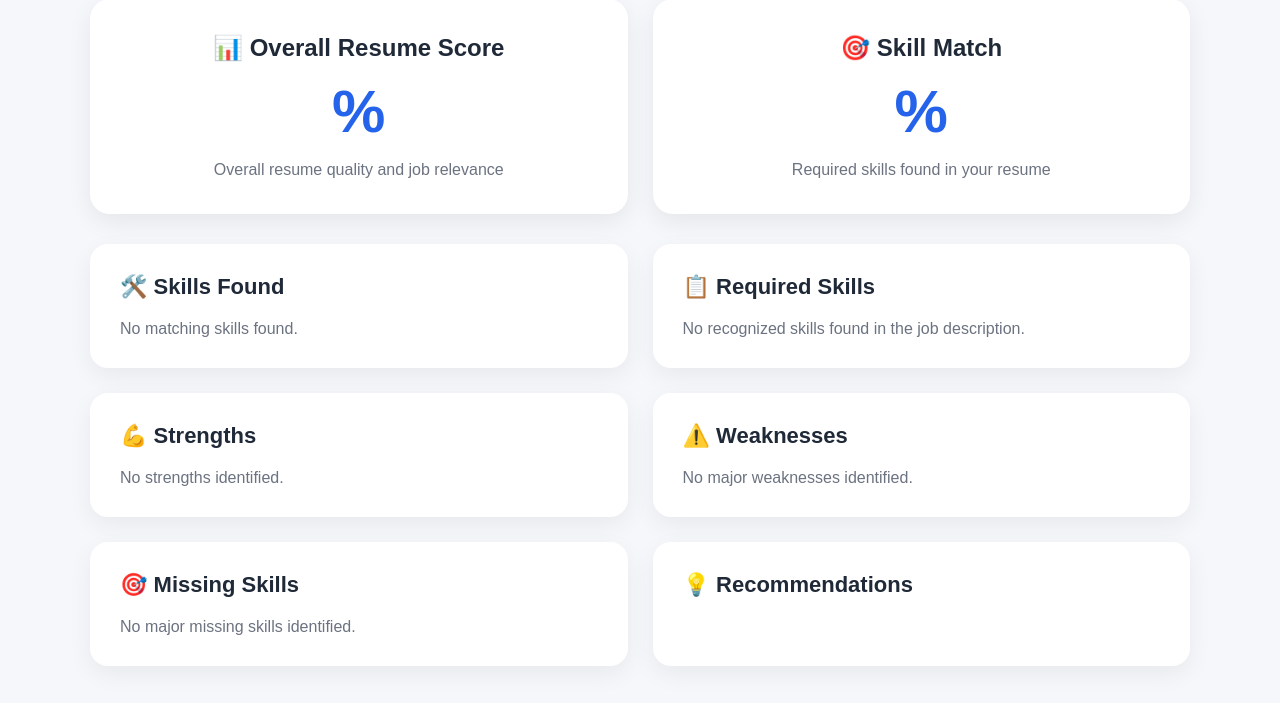
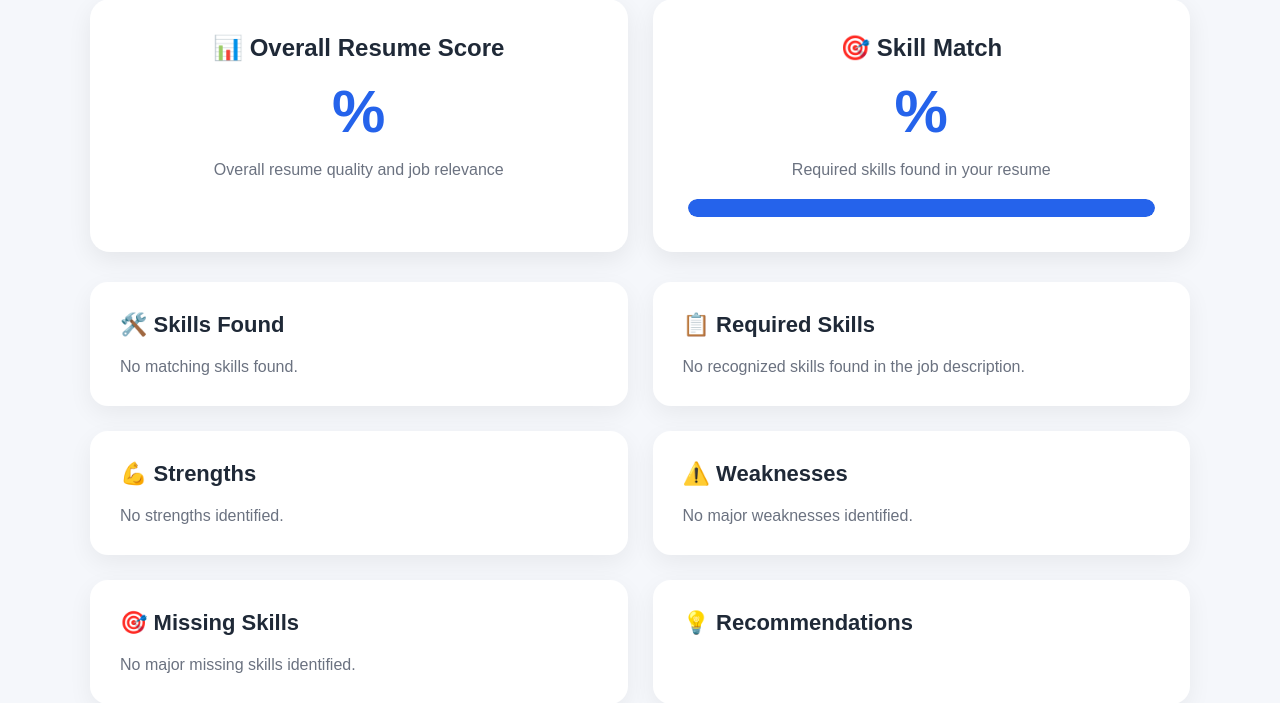
Before and after one commit to Sathiuppar2242/AI-Resume-Analyzer, a Flask app: template templates/result.html in a window 1280 px wide. Shown: the part 225-928 px from the top of the page. Run offline with Flask 3, Linux system fonts and the light colour scheme; the template is opened without the code that fills it, so the values that code supplies are empty.

Commit message:
Add skill match progress bar

```diff
--- a/templates/result.html
+++ b/templates/result.html
@@ -5,10 +5,7 @@
 
     <meta charset="UTF-8">
 
-    <meta
-        name="viewport"
-        content="width=device-width, initial-scale=1.0"
-    >
+    <meta name="viewport" content="width=device-width, initial-scale=1.0">
 
     <title>Resume Analysis - ResumeAI</title>
 
@@ -97,6 +94,23 @@
 
         .score-label {
             color: #6b7280;
+        }
+
+        .progress-container {
+            width: 100%;
+            height: 18px;
+            background: #e5e7eb;
+            border-radius: 20px;
+            overflow: hidden;
+            margin-top: 20px;
+        }
+
+        .progress-bar {
+            height: 100%;
+            width: {{ analysis.skill_match }}%;
+            background: #2563eb;
+            border-radius: 20px;
+            transition: width 0.8s ease;
         }
 
         .grid {
@@ -222,7 +236,8 @@
             {% if analysis.detected_job %}
 
                 <div class="job-badge">
-                    Detected Job: {{ analysis.detected_job.title() }}
+                    Detected Job:
+                    {{ analysis.detected_job.title() }}
                 </div>
 
             {% endif %}
@@ -263,6 +278,12 @@
                 <p class="score-label">
                     Required skills found in your resume
                 </p>
+
+                <div class="progress-container">
+
+                    <div class="progress-bar"></div>
+
+                </div>
 
             </div>
 
```
Also changed, not shown: static/images/hero/resume-ai.png (renamed from static/css/images/hero/features/resume-ai.png).
